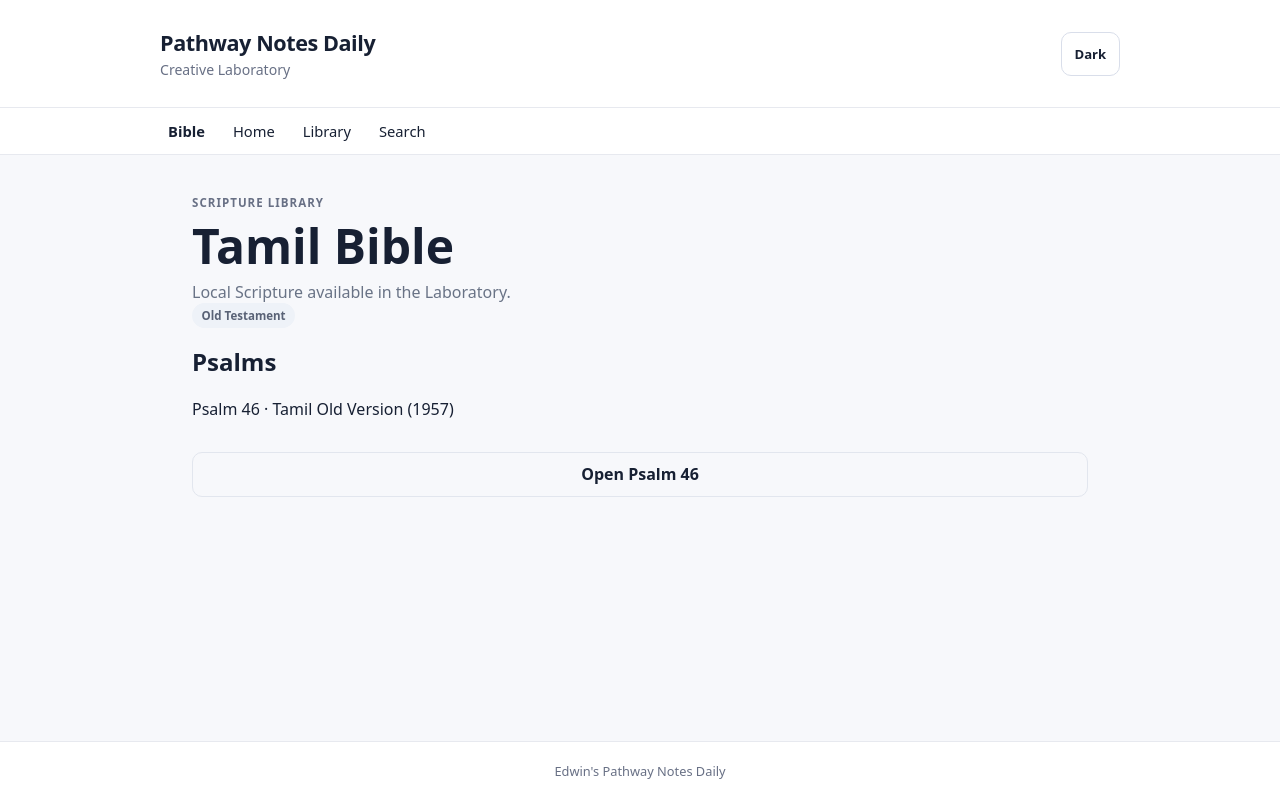
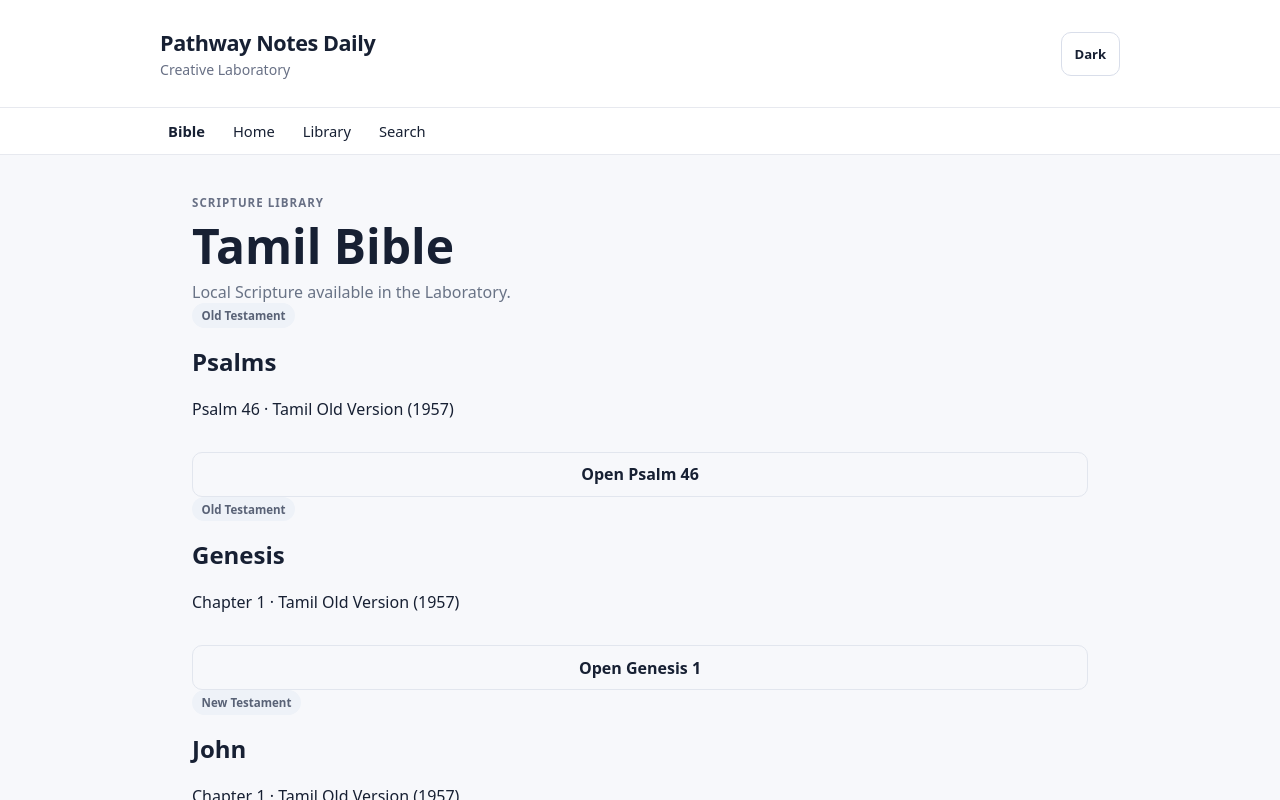
Before and after one commit to edwinsefer/Pathway-Notes-Daily-Lab, a React (Vite) app: page / in a window 1280 px wide. Both pictures are taken after a click on the button "Bible". Shown: the top 800 px of the page. Built offline with nearby package versions, Linux system fonts and the light colour scheme.

Commit message:
Connect multi-book Scripture test to Bible Library

```diff
--- a/src/App.tsx
+++ b/src/App.tsx
@@ -1,6 +1,8 @@
 import { useEffect, useState } from 'react'
 import { todaysPathway } from './data/todaysPathway'
 import { psalm46 } from './data/scripture/psalm46'
+import { multiBookTest } from './data/scripture/multiBookTest'
+import type { ScriptureChapter } from './data/scripture/psalm46'
 
 type Theme = 'light' | 'dark'
 type Page = 'home' | 'library' | 'search' | 'scripture' | 'bible'
@@ -11,6 +13,7 @@ function App() {
     return savedTheme === 'dark' ? 'dark' : 'light'
   })
   const [page, setPage] = useState<Page>('home')
+  const [selectedChapter, setSelectedChapter] = useState<ScriptureChapter>(psalm46)
   const [isFullPathwayOpen, setIsFullPathwayOpen] = useState(false)
   const [isBookmarked, setIsBookmarked] = useState(() => {
     return localStorage.getItem('pathway-bookmarked') === 'true'
@@ -31,6 +34,12 @@ function App() {
 
   const toggleBookmark = () => {
     setIsBookmarked((currentValue) => !currentValue)
+  }
+
+  const openScripture = (chapter: ScriptureChapter) => {
+    setSelectedChapter(chapter)
+    setPage('scripture')
+    setIsFullPathwayOpen(false)
   }
 
   const openPage = (nextPage: Page) => {
@@ -65,7 +74,7 @@ function App() {
         <button className={page === 'bible' ? 'nav-link active' : 'nav-link'} type="button" onClick={() => openPage('bible')}>
           Bible
         </button>
-        <button className={page === 'home' ? 'nav-link active' : 'nav-link'} type="button" onClick={() => openPage('home')}>
+        <button className={page === 'home' ? 'nav-link active' : 'nav-link'} type="button" onClick={() => openPage('bible')}>
           Home
         </button>
         <button className={page === 'library' ? 'nav-link active' : 'nav-link'} type="button" onClick={() => openPage('library')}>
@@ -174,11 +183,31 @@ function App() {
               <button
                 className="library-open-button"
                 type="button"
-                onClick={() => openPage('scripture')}
+                onClick={() => openScripture(psalm46)}
               >
                 Open Psalm 46
               </button>
             </article>
+
+            {multiBookTest.map((chapter) => (
+              <article className="scripture-library-item" key={`${chapter.book}-${chapter.chapter}`}>
+                <div>
+                  <span className="pathway-category">
+                    {chapter.book === 'Genesis' ? 'Old Testament' : 'New Testament'}
+                  </span>
+                  <h2>{chapter.book}</h2>
+                  <p>Chapter {chapter.chapter} · {chapter.translation}</p>
+                </div>
+
+                <button
+                  className="library-open-button"
+                  type="button"
+                  onClick={() => openScripture(chapter)}
+                >
+                  Open {chapter.book} {chapter.chapter}
+                </button>
+              </article>
+            ))}
           </section>
         )}
 
@@ -186,12 +215,12 @@ function App() {
           <section className="scripture-reader" aria-labelledby="scripture-reader-title">
             <div className="page-heading">
               <p className="eyebrow">SCRIPTURE READER</p>
-              <h1 id="scripture-reader-title">{psalm46.book} {psalm46.chapter}</h1>
-              <p>{psalm46.translation}</p>
+              <h1 id="scripture-reader-title">{selectedChapter.book} {selectedChapter.chapter}</h1>
+              <p>{selectedChapter.translation}</p>
             </div>
 
             <div className="scripture-chapter">
-              {psalm46.verses.map((verse) => (
+              {selectedChapter.verses.map((verse) => (
                 <p className="scripture-verse" key={verse.verse}>
                   <span className="verse-number">{verse.verse}</span>
                   <span>{verse.text}</span>
@@ -200,7 +229,7 @@ function App() {
             </div>
 
             <button className="pathway-read-button" type="button" onClick={() => openPage('home')}>
-              Back to Today&apos;s Pathway
+              Back to Bible Library
             </button>
           </section>
         )}
```
